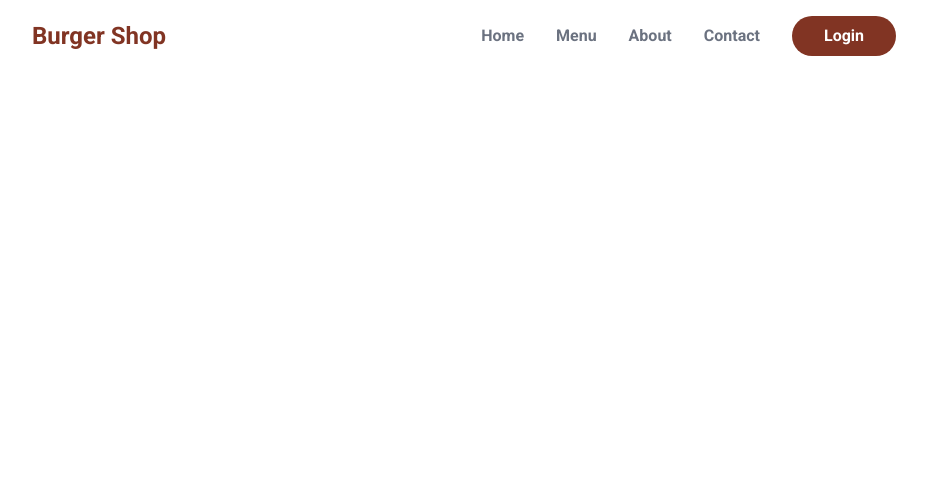
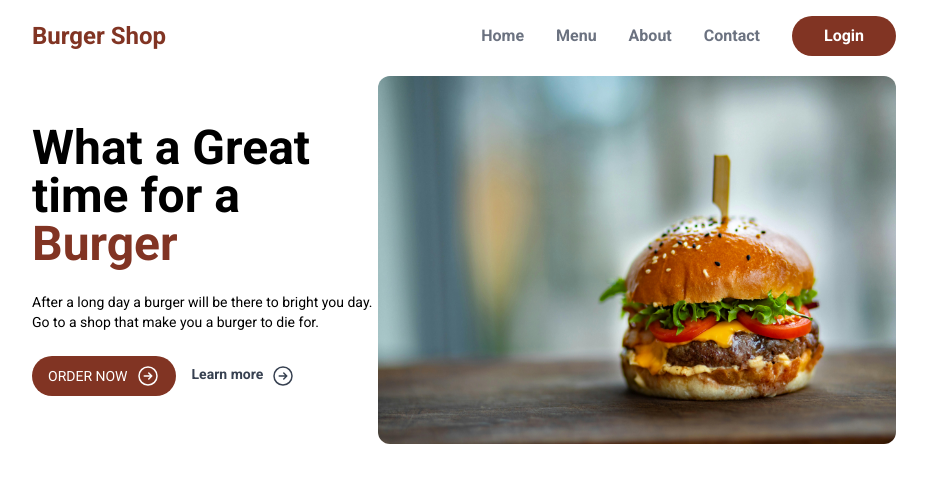
Before and after one commit to bs3102798/BurgerShop, a Next.js app in the folder burger/: page / in a window 1280 px wide. Shown: the top 482 px of the page, without its empty margins (176-1103 px from the left). Built offline with nearby package versions, Linux system fonts and the light colour scheme.

Commit message:
Hero&Icon/components

```diff
--- a/burger/src/app/globals.css
+++ b/burger/src/app/globals.css
@@ -1,3 +1,9 @@
 @tailwind base;
 @tailwind components;
 @tailwind utilities;
+
+
+section.hero{
+  @apply grid;
+  grid-template-columns: .4fr .6fr;
+}
--- a/burger/src/app/page.js
+++ b/burger/src/app/page.js
@@ -1,4 +1,5 @@
 import Header from "@/components/layout/Header";
+import Hero from "@/components/layout/Hero";
 import Image from "next/image";
 import Link from "next/link";
 
@@ -6,6 +7,7 @@ export default function Home() {
   return (
     <>
     <Header />
+    <Hero />
 
 
     </>
--- /dev/null
+++ b/burger/src/components/icons/Rightarrow.js
@@ -0,0 +1,10 @@
+export default function RightArrow({className="w-6 h-6"}) {
+    return (
+        <>
+            <svg xmlns="http://www.w3.org/2000/svg" fill="none" viewBox="0 0 24 24" strokeWidth={1.5} stroke="currentColor" className={className}>
+                <path strokeLinecap="round" strokeLinejoin="round" d="m12.75 15 3-3m0 0-3-3m3 3h-7.5M21 12a9 9 0 1 1-18 0 9 9 0 0 1 18 0Z" />
+            </svg>
+
+        </>
+    )
+}
--- /dev/null
+++ b/burger/src/components/layout/Hero.js
@@ -0,0 +1,43 @@
+import Image from "next/image";
+import RightArrow from "../icons/Rightarrow";
+
+export default function Hero() {
+    return (
+        <>
+            <section className="hero mt-5">
+                <div className="py-12" >
+                    <h1 className="text-5xl font-semibold">
+                        What a Great time for a <br />
+                        <span className="text-primary">
+                            Burger
+                        </span>
+                    </h1>
+                    <p className="my-6 text-grey-500 text-sm">
+                        After a long day a burger will be there to bright you day. <br />
+                        Go to a shop that make you a burger to die for.
+                    </p>
+                    <div className="flex gap-4 text-sm">
+                        <button className=" bg-primary uppercase flex items-center gap-2 text-white
+                        px-4 py-2 rounded-full ">
+                            Order now
+                            <RightArrow />
+                        </button>
+                        <button className="flex gap-2 py-2 text-gray-700 font-semibold">
+                            Learn more
+                            <RightArrow />
+                        </button>
+                    </div>
+                </div>
+                <div className="relative">
+                    <Image
+                        className="rounded-xl"
+                        src={'/stock_1.png'}
+                        layout={'fill'}
+                        alt={'burger'}
+                    />
+
+                </div>
+            </section>
+        </>
+    )
+}
```
Also changed, not shown: burger/public/stock_1.png (added), burger/public/stock_2.png (added).
